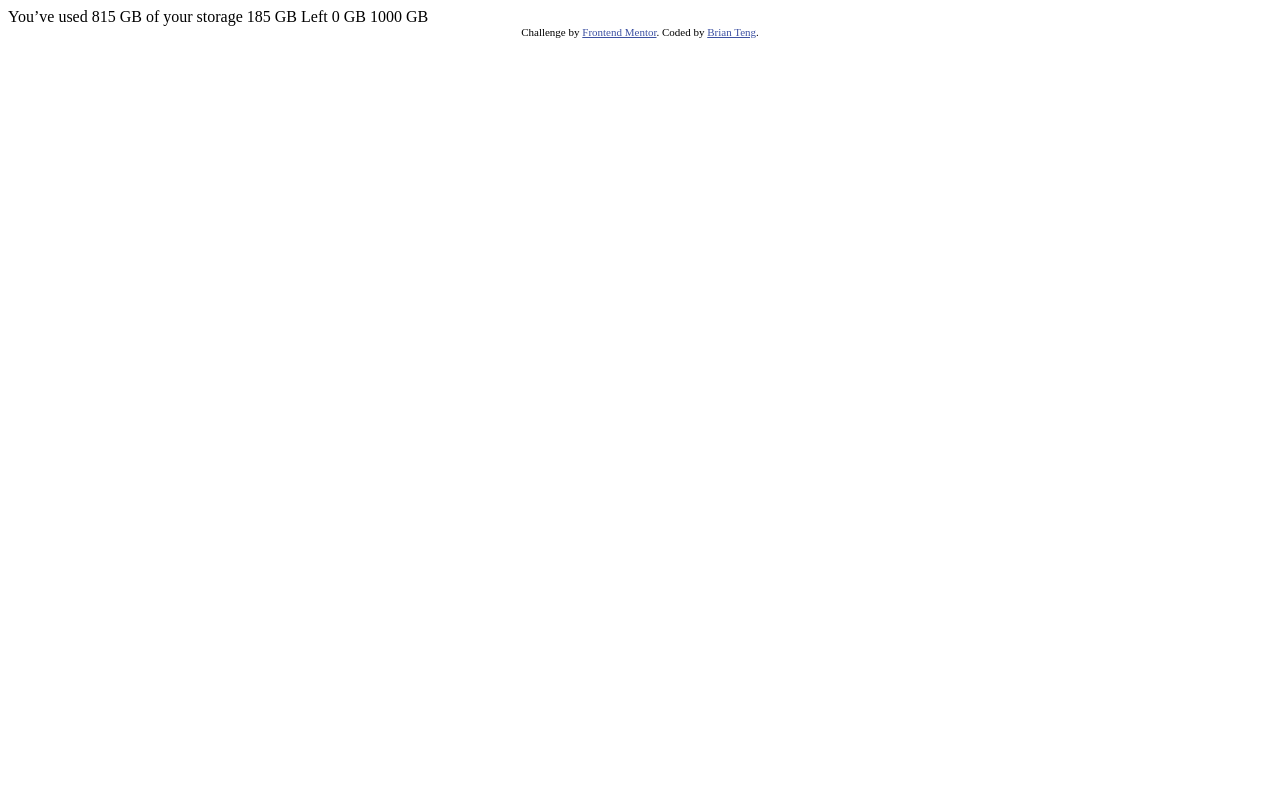
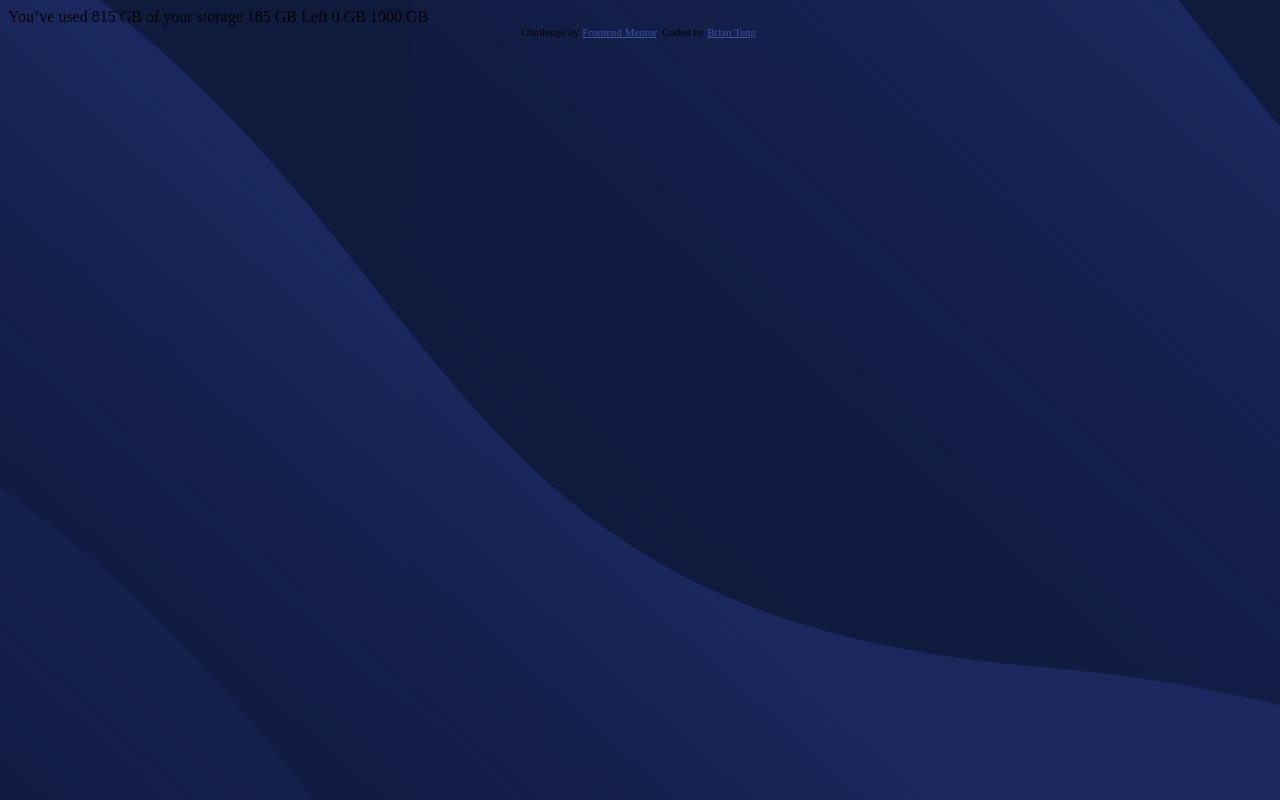
Before and after one commit to BETeng/Fylo, a plain HTML site: page fylo-data-storage-component-master/index.html in a window 1280 px wide. Drawn offline with Linux system fonts and the light colour scheme.

Commit message:
desktop bg css working

```diff
--- a/fylo-data-storage-component-master/index.html
+++ b/fylo-data-storage-component-master/index.html
@@ -5,7 +5,7 @@
   <meta name="viewport" content="width=device-width, initial-scale=1.0"> <!-- displays site properly based on user's device -->
 
   <link rel="icon" type="image/png" sizes="32x32" href="./images/favicon-32x32.png">
-
+  <link rel="stylesheet" href="style.css">
   <title>Frontend Mentor | Fylo data storage component</title>
 
   <!-- Feel free to remove these styles or customise in your own stylesheet 👍 -->
--- /dev/null
+++ b/fylo-data-storage-component-master/style.css
@@ -0,0 +1,7 @@
+html {
+    height: 100%;
+    background-image: url(./images/bg-desktop.svg);
+    background-position: center;
+    background-repeat: no-repeat;
+    background-size: cover;
+}
```
